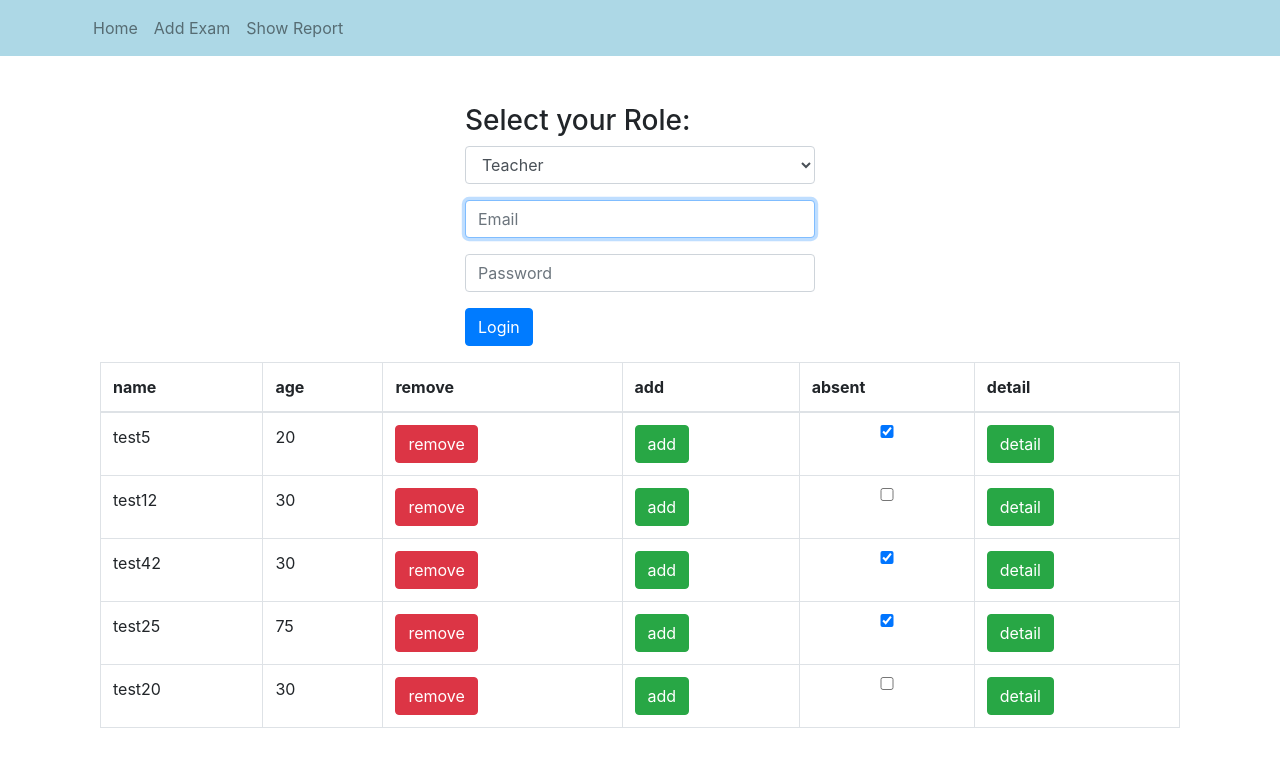
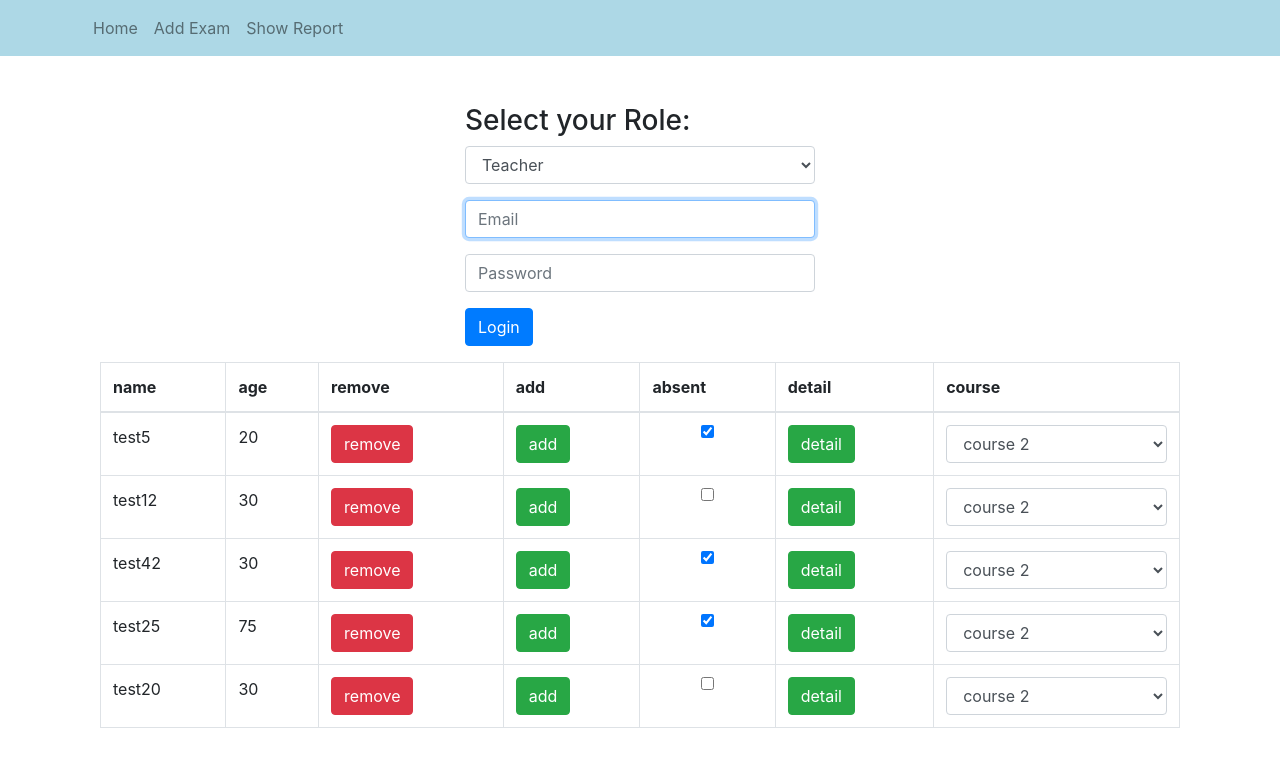
Before and after one commit to AlirezaIT/React-Scheduling, a React (Create React App) app in the folder client/: page /login in a window 1280 px wide. Shown: the top 766 px of the page. Built offline with nearby package versions, Linux system fonts and the light colour scheme; the HTML template or start-up script is replaced by a standard one.

Commit message:
update add dropdown

```diff
--- a/client/src/App.js
+++ b/client/src/App.js
@@ -73,7 +73,7 @@ class App extends React.Component {
           {/* <LoginForm />; */}
           <DataTable
             classes={["table", "table-bordered"]}
-            header={["name", "age", 'remove_btn', 'add_btn', 'absent_checkbox', 'detail_btn']}
+            header={["name", "age", 'remove_btn', 'add_btn', 'absent_checkbox', 'detail_btn', 'course_dropdown']}
             data={[
               { name: "test5", age: 20, remove_btn: `remove`, is_absent: true},
               { name: "test12", age: 30, remove_btn: `remove`, is_absent: false},
--- a/client/src/components/DataTable.js
+++ b/client/src/components/DataTable.js
@@ -32,6 +32,9 @@ class DataTable extends React.Component {
     });
     // database update
   }
+  onSelectedHandler(e, row, header) {
+    console.log(e.target.value);
+  }
   render() {
     const {data, classes, header} = this.state;
     return (
@@ -42,7 +45,7 @@ class DataTable extends React.Component {
             <tr>
               {header.map((h, i) => (
                 <th scope="col" key={i}>
-                  {h.includes('btn') ||  h.includes('checkbox') ? h.split('_')[0] : h}
+                  {h.includes('btn') ||  h.includes('checkbox') || h.includes('dropdown') ? h.split('_')[0] : h}
                 </th>
               ))}
             </tr>
@@ -55,6 +58,15 @@ class DataTable extends React.Component {
                     return <td><button key={i + j} onClick={() => this.onClickHandler(row, h)} className={h.includes('remove') ? 'btn btn-danger' : 'btn btn-success'}>{h.split('_')[0]}</button></td>
                   } if (h.includes('checkbox')) {
                     return <td><input type="checkbox" checked={row[`is_${h.split('_')[0]}`]} key={i + j} onChange={(e) => this.onCheckBoxHandler(e, row, h)} className="form-control"/></td>
+                  } else if (h.includes('dropdown')) {
+                    return <td>
+                       <select className="form-control" id="inputState" onChange={(e) => this.onSelectedHandler(e, row, h)} defaultValue="2">
+                        <option selected>Choose...</option>
+                        <option value="1">course 1</option>
+                        <option value="2">course 2</option>
+                      </select>
+                    </td>
+                    // return <td><input type="checkbox" checked={row[`is_${h.split('_')[0]}`]} key={i + j} onChange={(e) => this.onCheckBoxHandler(e, row, h)} className="form-control"/></td>
                   } else {
                     return <td key={i + j}>{row[h]}</td>
                   }
```
